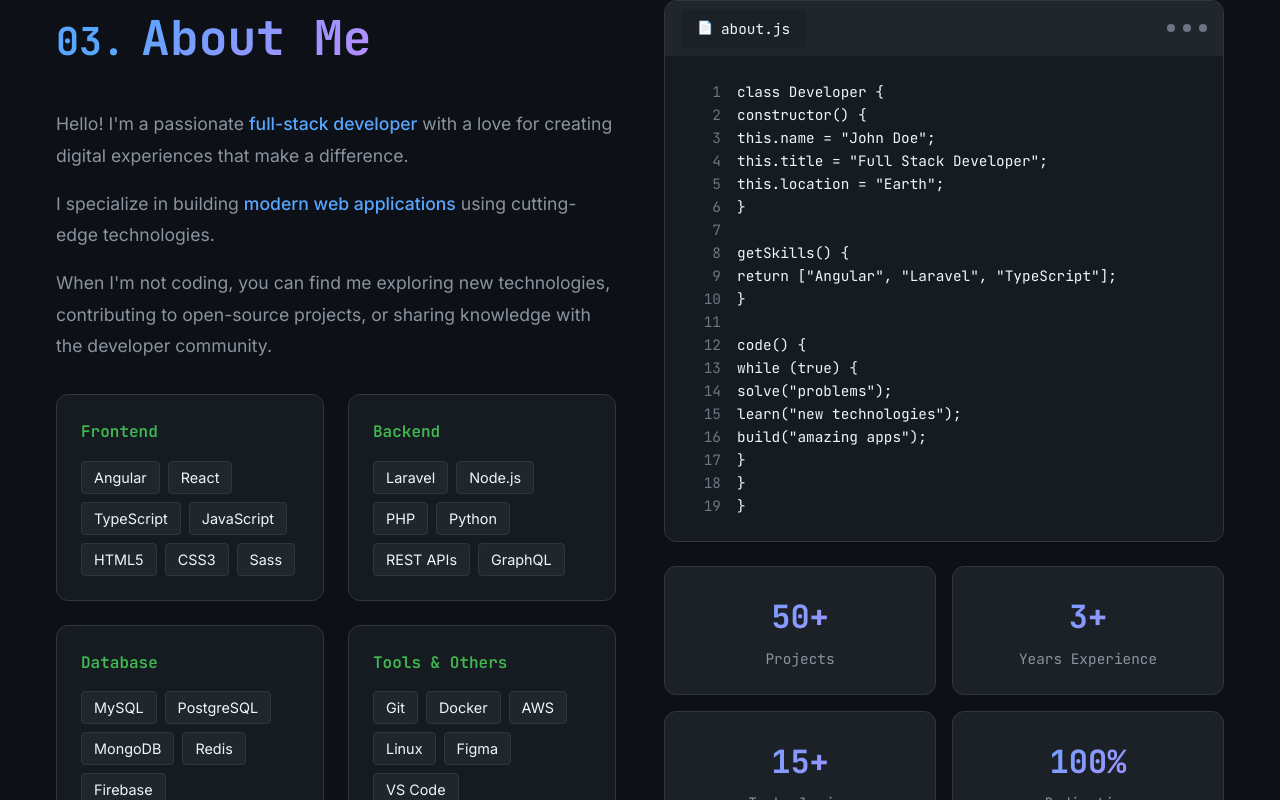
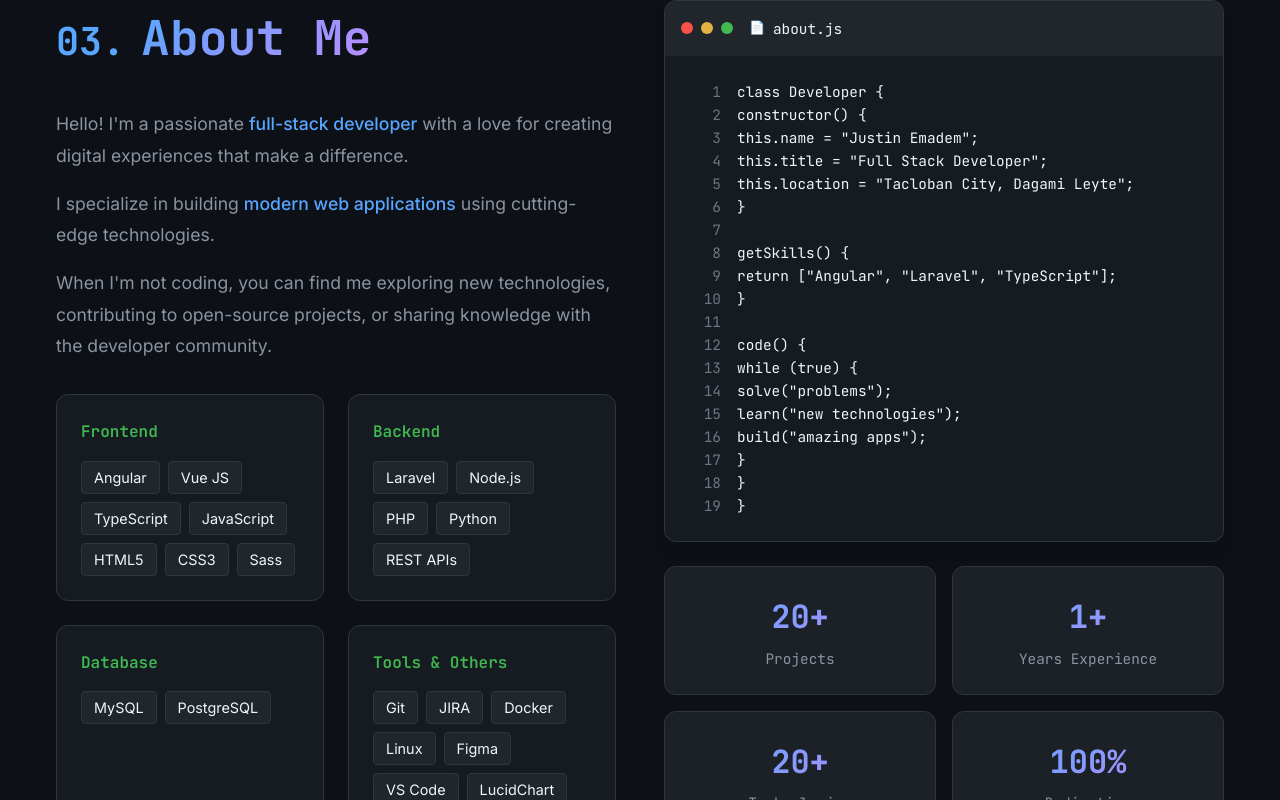
Before and after one commit to JustinEmadem/Celestialdev, an Angular app: page / in a window 1280 px wide. Shown: the part 2300-3100 px from the top of the page. Built offline with nearby package versions, Linux system fonts and the light colour scheme.

Commit message:
Ticket Title : Edit about page Ticket Number: cd-1 Description of change:  - Edited about terminal with correct credentials  - Added correct technologies and tools

```diff
--- a/src/app/components/about/about.component.css
+++ b/src/app/components/about/about.component.css
@@ -128,7 +128,6 @@
   align-items: center;
   gap: 0.5rem;
   padding: 0.5rem 1rem;
-  background: var(--bg-card);
   border-radius: var(--radius-sm);
   font-family: var(--font-mono);
   font-size: 0.9rem;
@@ -144,11 +143,28 @@
   gap: 0.5rem;
 }
 
-.action-dot {
-  width: 8px;
-  height: 8px;
+.terminal-buttons {
+  margin-top: 13px;
+  display: flex;
+  gap: 0.5rem;
+}
+
+.terminal-btn {
+  width: 12px;
+  height: 12px;
   border-radius: 50%;
-  background: var(--text-muted);
+}
+
+.terminal-btn.close {
+  background: var(--accent-red);
+}
+
+.terminal-btn.minimize {
+  background: var(--accent-yellow);
+}
+
+.terminal-btn.maximize {
+  background: var(--accent-green);
 }
 
 .editor-body {
--- a/src/app/components/about/about.component.html
+++ b/src/app/components/about/about.component.html
@@ -40,15 +40,15 @@
         <div class="code-editor">
           <div class="editor-header">
             <div class="editor-tabs">
+              <div class="terminal-buttons">
+              <span class="terminal-btn close"></span>
+              <span class="terminal-btn minimize"></span>
+              <span class="terminal-btn maximize"></span>
+            </div>
               <div class="editor-tab active">
                 <span class="tab-icon">📄</span>
                 <span class="tab-name">about.js</span>
               </div>
-            </div>
-            <div class="editor-actions">
-              <span class="action-dot"></span>
-              <span class="action-dot"></span>
-              <span class="action-dot"></span>
             </div>
           </div>
 
--- a/src/app/components/about/about.component.ts
+++ b/src/app/components/about/about.component.ts
@@ -13,35 +13,35 @@ export class AboutComponent {
   skillCategories = [
     {
       title: 'Frontend',
-      skills: ['Angular', 'React', 'TypeScript', 'JavaScript', 'HTML5', 'CSS3', 'Sass']
+      skills: ['Angular', 'Vue JS', 'TypeScript', 'JavaScript', 'HTML5', 'CSS3', 'Sass']
     },
     {
       title: 'Backend',
-      skills: ['Laravel', 'Node.js', 'PHP', 'Python', 'REST APIs', 'GraphQL']
+      skills: ['Laravel', 'Node.js', 'PHP', 'Python', 'REST APIs']
     },
     {
       title: 'Database',
-      skills: ['MySQL', 'PostgreSQL', 'MongoDB', 'Redis', 'Firebase']
+      skills: ['MySQL', 'PostgreSQL']
     },
     {
       title: 'Tools & Others',
-      skills: ['Git', 'Docker', 'AWS', 'Linux', 'Figma', 'VS Code']
+      skills: ['Git', 'JIRA', 'Docker', 'Linux', 'Figma', 'VS Code', 'LucidChart', 'Diagram.io']
     }
   ];
 
   stats = [
-    { number: '50+', label: 'Projects' },
-    { number: '3+', label: 'Years Experience' },
-    { number: '15+', label: 'Technologies' },
+    { number: '20+', label: 'Projects' },
+    { number: '1+', label: 'Years Experience' },
+    { number: '20+', label: 'Technologies' },
     { number: '100%', label: 'Dedication' }
   ];
 
   aboutCode = [
     '<span class="keyword">class</span> <span class="class">Developer</span> {',
     '  <span class="keyword">constructor</span>() {',
-    '    <span class="keyword">this</span>.<span class="property">name</span> = <span class="string">"John Doe"</span>;',
+    '    <span class="keyword">this</span>.<span class="property">name</span> = <span class="string">"Justin Emadem"</span>;',
     '    <span class="keyword">this</span>.<span class="property">title</span> = <span class="string">"Full Stack Developer"</span>;',
-    '    <span class="keyword">this</span>.<span class="property">location</span> = <span class="string">"Earth"</span>;',
+    '    <span class="keyword">this</span>.<span class="property">location</span> = <span class="string">"Tacloban City, Dagami Leyte"</span>;',
     '  }',
     '  ',
     '  <span class="method">getSkills</span>() {',
```
